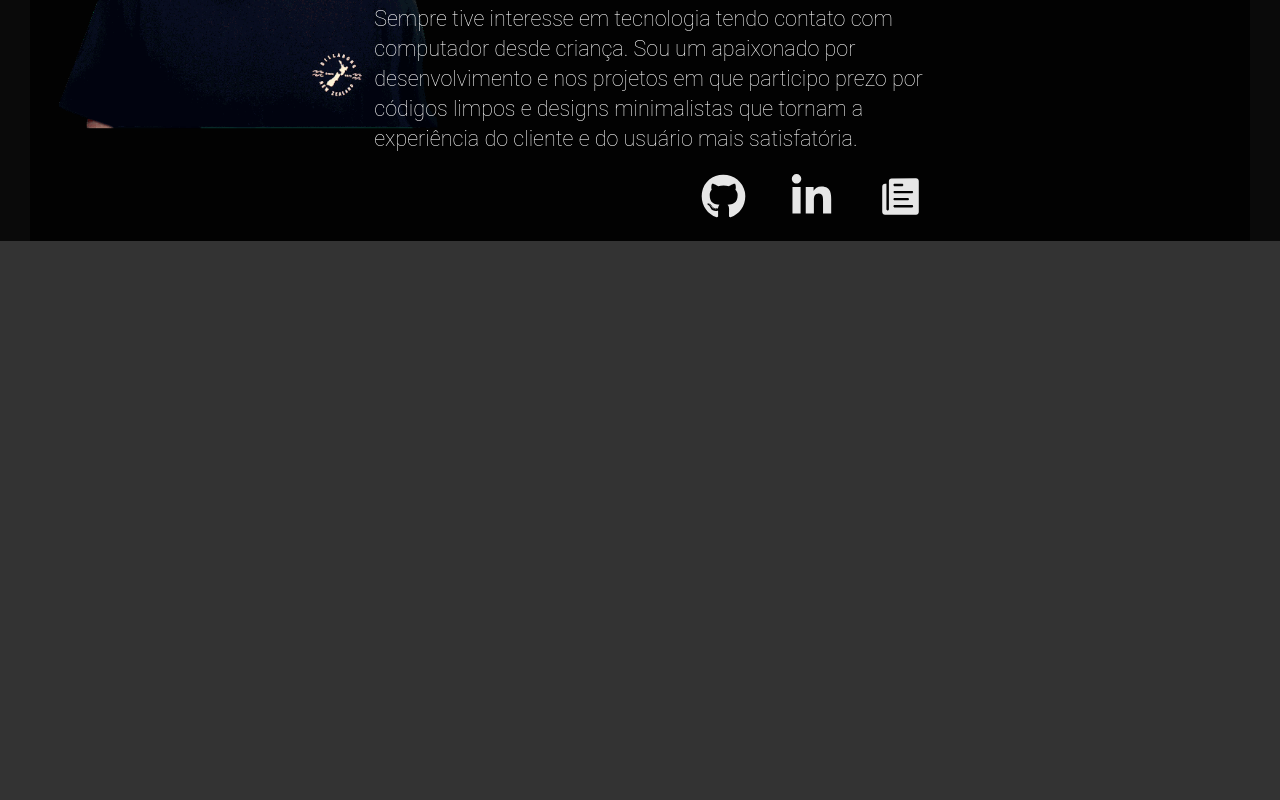
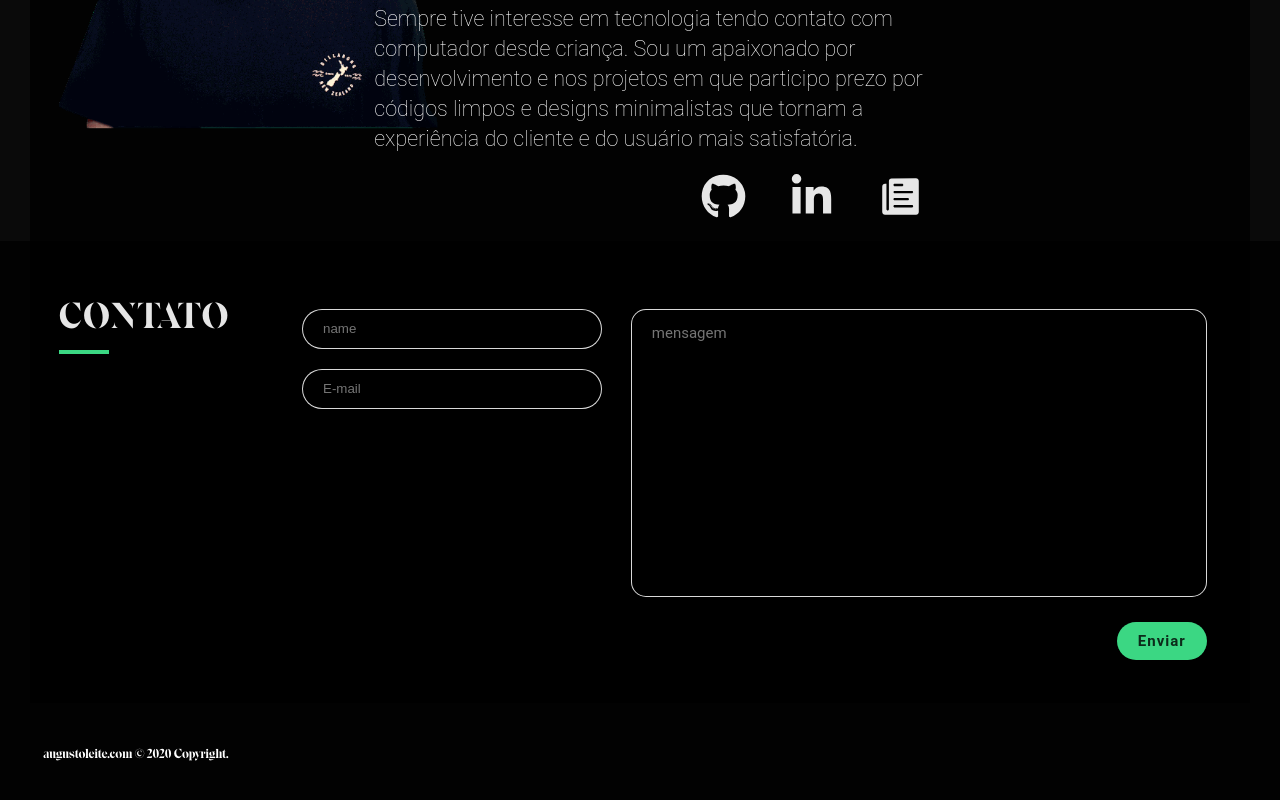
Before and after one commit to augustorl/augustoleite.com, a Next.js app: page / in a window 1280 px wide. Shown: the part 318-1118 px from the top of the page. Before the commit the page ends 800 px from the top, so only its background shows below. Built offline with nearby package versions, Linux system fonts and the light colour scheme.

Commit message:
adding packages and components to index

```diff
--- a/package.json
+++ b/package.json
@@ -7,12 +7,15 @@
     "start": "next start"
   },
   "dependencies": {
+    "axios": "^0.21.0",
+    "formik": "^2.2.5",
     "next": "latest",
     "react": "^16.8.0",
     "react-dom": "^16.8.0",
     "react-icons": "^3.11.0",
     "react-is": "^16.8.0",
-    "styled-components": "^5.0.0"
+    "styled-components": "^5.0.0",
+    "yup": "^0.31.0"
   },
   "devDependencies": {
     "babel-plugin-styled-components": "^1.8.0"
--- a/src/pages/index.js
+++ b/src/pages/index.js
@@ -1,5 +1,9 @@
 import Head from "next/head";
 import Header from '../components/Header';
+import Footer from '../components/Footer';
+import Form from '../components/Form';
+
+
 
 export default function Home() {
   return (
@@ -13,6 +17,8 @@ export default function Home() {
       />
       </Head>
       <Header/>
+      <Form/>
+      <Footer/>
     </>
   )
 }
```
Also changed, not shown: 1 other file (tests, documents, lock files or other folders).
